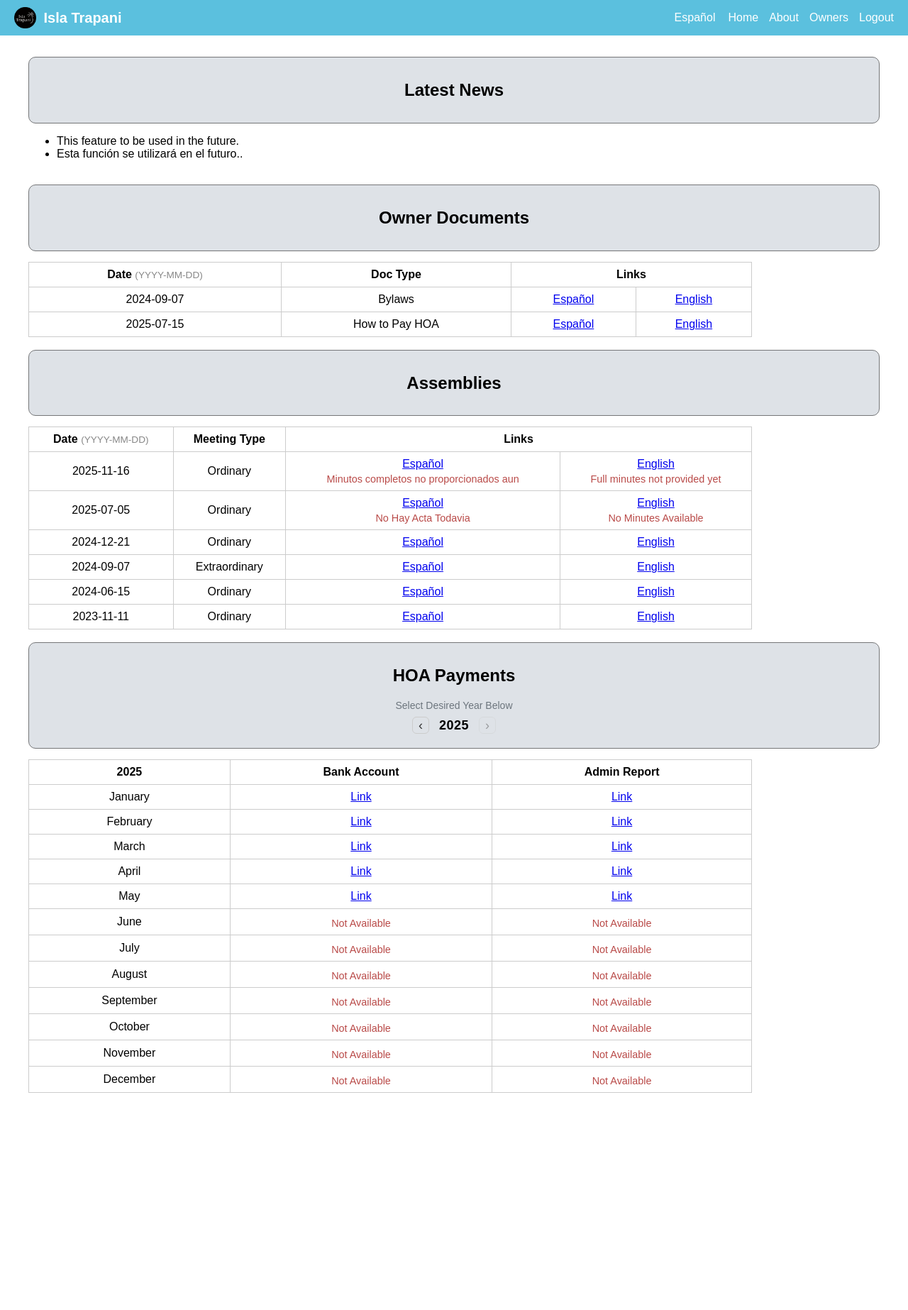
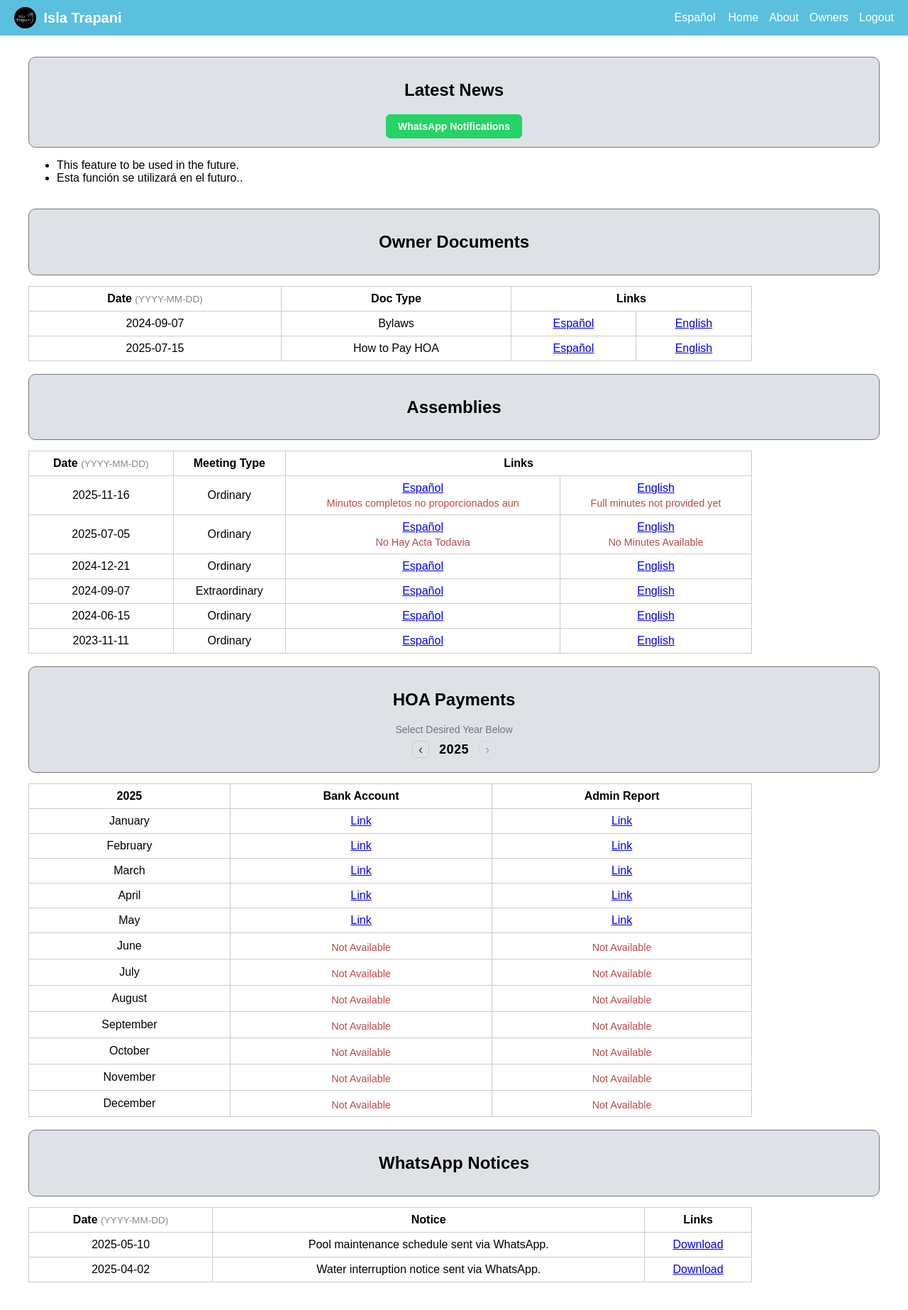
Before and after one commit to grdino/isla-trapani, a Next.js app: page /owners in a window 1280 px wide. Shown: the whole page at 71% size. Before the commit the page ends 1580 px from the top, so only its background shows below. Built offline with nearby package versions, Linux system fonts and the light colour scheme; sample sign-in values are in the browser's storage.

Commit message:
Add Lates News Button Code

```diff
--- a/locales/en.json
+++ b/locales/en.json
@@ -39,5 +39,6 @@
   "dec": "December",
   "year_instructions": "Select Desired Year Below",
   "td_not_avail": "Not Available",
-  "td_bank": "How to Pay HOA"
+  "td_bank": "How to Pay HOA",
+  "whatsapp_notices": "WhatsApp Notices"
 }
--- a/locales/es.json
+++ b/locales/es.json
@@ -39,5 +39,6 @@
   "dec": "Diciembre",
   "year_instructions": "Seleccione el Año Deseado a Continuación",
   "td_not_avail": "No Disponible",
-  "td_bank": "Cómo Pagar Cuotas"
+  "td_bank": "Cómo Pagar Cuotas",
+  "whatsapp_notices": "Avisos de WhatsApp"
 }
--- a/pages/owners.js
+++ b/pages/owners.js
@@ -75,6 +75,21 @@ export default function Owners() {
           {/* ------------------------------------- */}
           <div className="heading-band">
             <h2 style={{ textAlign: 'center' }}>{t('owners_news')}</h2>
+
+            <div className="whatsapp-button-wrapper">
+              <button
+                type="button"
+                className="whatsapp-button"
+                onClick={() => {
+                  const el = document.getElementById('whatsapp-notices');
+                  if (el) {
+                    el.scrollIntoView({ behavior: 'smooth' });
+                  }
+                }}
+              >
+                WhatsApp Notifications
+              </button>
+            </div>
          </div>
 
          <ul>
@@ -269,6 +284,52 @@ export default function Owners() {
               ))}
             </tbody>
           </table>
+
+          {/* ------------------------------------- */}
+          {/* New Section: WhatsApp Notices         */}
+          {/* ------------------------------------- */}
+          <br />
+          <div className="heading-band" id="whatsapp-notices">
+            <h2 style={{ textAlign: 'center' }}>{t('whatsapp_notices')}</h2>
+          </div>
+
+          <table className="responsive-table">
+            <thead>
+              <tr>
+                <th>
+                  <strong>{t('tt_date')}</strong>{' '}
+                  <span className="date-format">{t('tt_date_fmt')}</span>
+                </th>
+                <th>Notice</th>
+                <th>{t('tt_links')}</th>
+              </tr>
+            </thead>
+            <tbody>
+              <tr>
+                <td data-label={t('tt_date')}>2025-05-10</td>
+                <td data-label="Notice">
+                  Pool maintenance schedule sent via WhatsApp.
+                </td>
+                <td data-label={t('tt_links')}>
+                  <a href="/owners-docs/whatsapp/2025-05-10-pool.pdf">
+                    Download
+                  </a>
+                </td>
+              </tr>
+              <tr>
+                <td data-label={t('tt_date')}>2025-04-02</td>
+                <td data-label="Notice">
+                  Water interruption notice sent via WhatsApp.
+                </td>
+                <td data-label={t('tt_links')}>
+                  <a href="/owners-docs/whatsapp/2025-04-02-water.pdf">
+                    Download
+                  </a>
+                </td>
+              </tr>
+            </tbody>
+          </table>
+
         </div>
       </ProtectedRoute>
 
@@ -371,6 +432,23 @@ export default function Owners() {
             white-space: pre-line;
           }
         }
+        .whatsapp-button-wrapper {
+          text-align: center;
+          margin-top: 10px;
+        }
+        .whatsapp-button {
+          padding: 8px 16px;
+          border-radius: 6px;
+          border: 1px solid #25d366;
+          background-color: #25d366;
+          color: #fff;
+          font-weight: 600;
+          cursor: pointer;
+          font-size: 14px;
+        }
+        .whatsapp-button:hover {
+          opacity: 0.9;
+        }
       `}</style>
     </Layout>
   );
```
Lines whose indentation alone changed are shown as unchanged.
